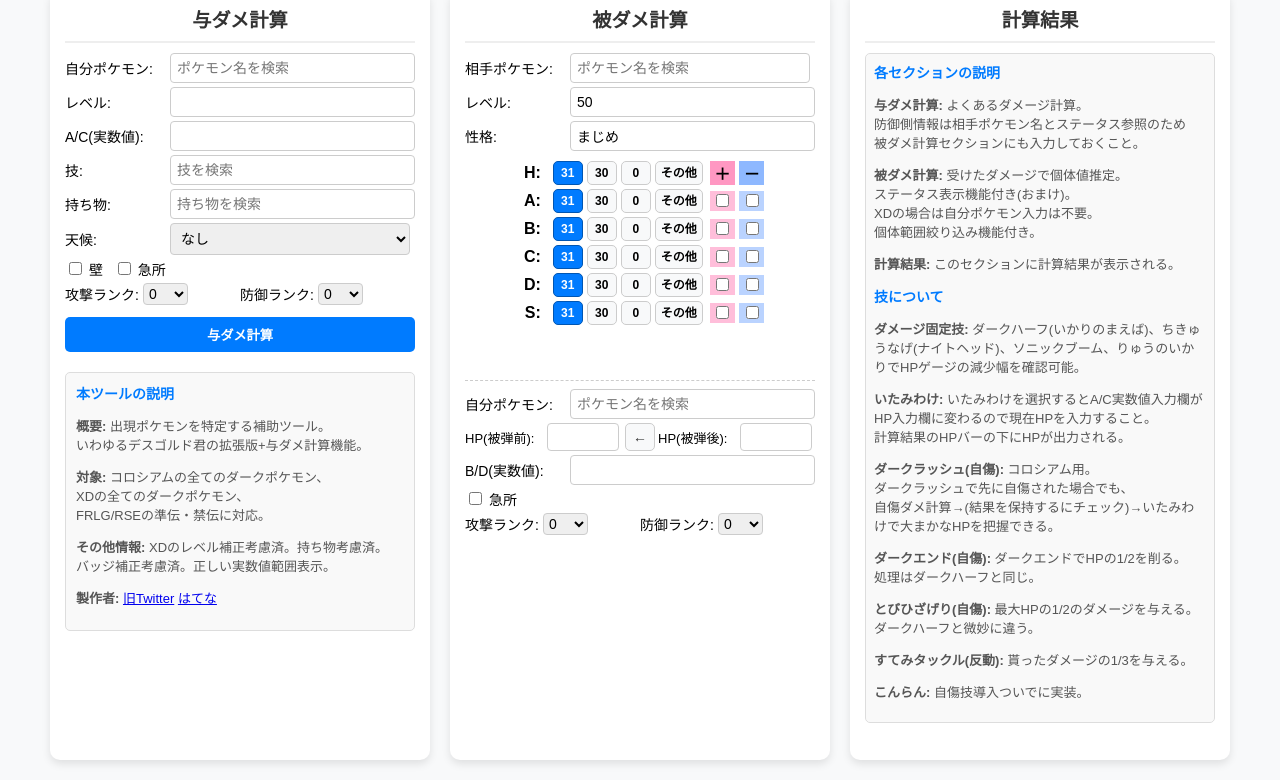
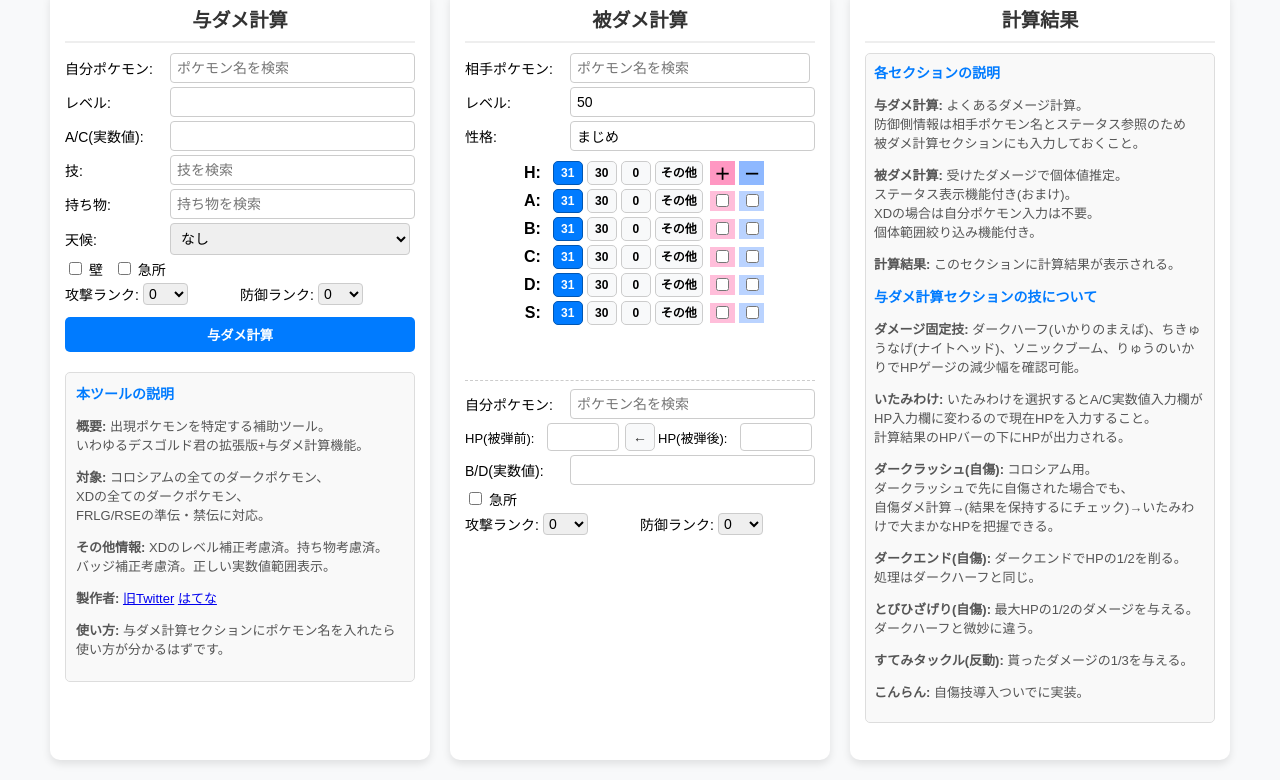
Before and after one commit to pit-true/AuraSearcher, a plain HTML site: page index.html in a window 1280 px wide. Shown: the part 86-866 px from the top of the page. Drawn offline with Linux system fonts and the light colour scheme.

Commit message:
Update index.html

```diff
--- a/index.html
+++ b/index.html
@@ -249,6 +249,7 @@
               <p><strong>対象:</strong> コロシアムの全てのダークポケモン、<br>XDの全てのダークポケモン、<br>FRLG/RSEの準伝・禁伝に対応。</p>
               <p><strong>その他情報:</strong> XDのレベル補正考慮済。持ち物考慮済。<br>バッジ補正考慮済。正しい実数値範囲表示。</p>
               <p><strong>製作者:</strong> <a href="https://x.com/kirisanpo_ch" target="_blank" rel="noopener noreferrer">旧Twitter</a> <a href="https://xdpoke.hatenablog.com" target="_blank" rel="noopener noreferrer">はてな</a></p>
+              <p><strong>使い方:</strong> 与ダメ計算セクションにポケモン名を入れたら使い方が分かるはずです。</p>
             </div>
           </div>
         </div>
@@ -526,7 +527,7 @@
               <p><strong>被ダメ計算:</strong> 受けたダメージで個体値推定。<br>ステータス表示機能付き(おまけ)。<br>XDの場合は自分ポケモン入力は不要。<br>個体範囲絞り込み機能付き。</p>
               <p><strong>計算結果:</strong> このセクションに計算結果が表示される。</p>
             </div>
-            <div class="tips-title">技について</div>
+            <div class="tips-title">与ダメ計算セクションの技について</div>
             <div class="tips-content">
               <p><strong>ダメージ固定技:</strong> ダークハーフ(いかりのまえば)、ちきゅうなげ(ナイトヘッド)、ソニックブーム、りゅうのいかりでHPゲージの減少幅を確認可能。</p>
               <p><strong>いたみわけ:</strong> いたみわけを選択するとA/C実数値入力欄がHP入力欄に変わるので現在HPを入力すること。<br>計算結果のHPバーの下にHPが出力される。</p>
```
